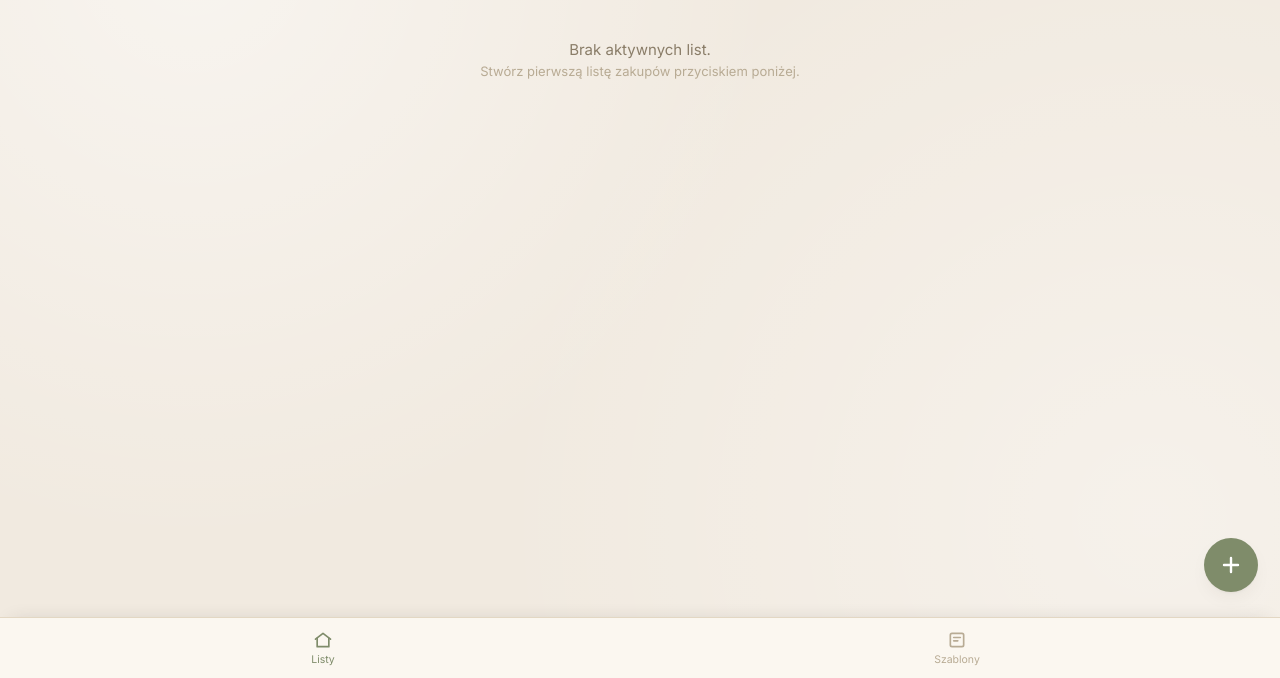
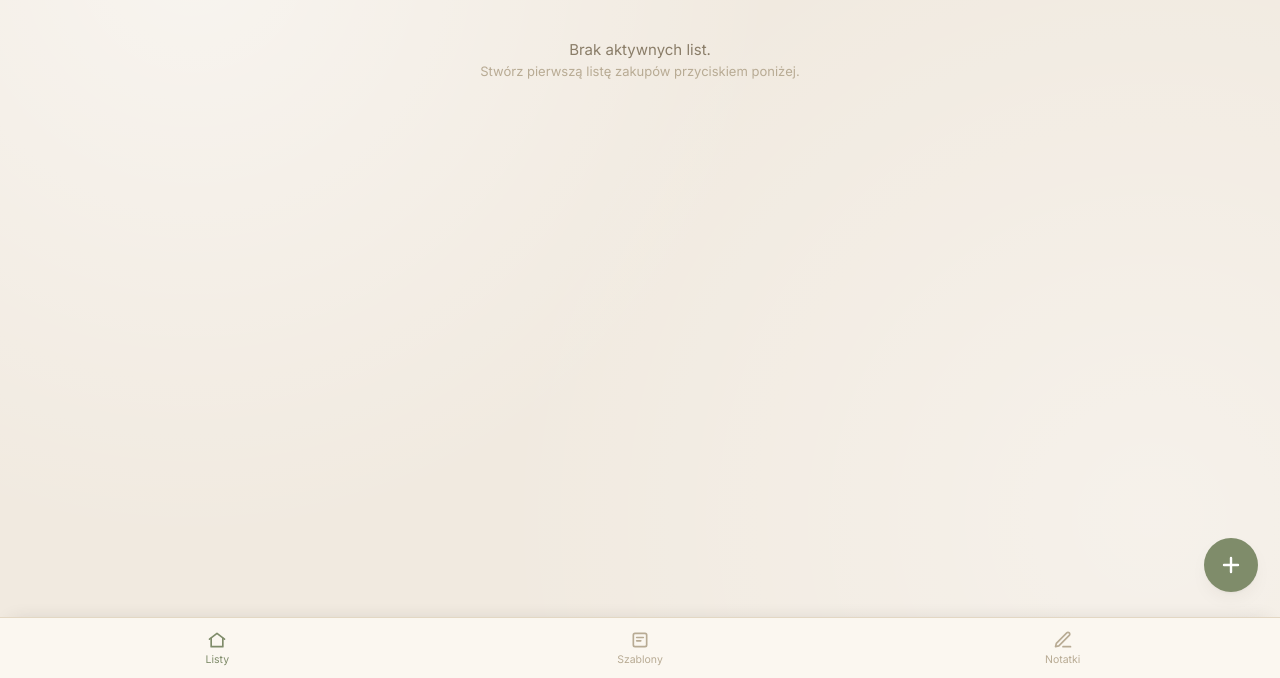
Before and after one commit to Creagrzes/zakupy, a plain HTML site: page public/index.html in a window 1280 px wide. Both pictures are taken after a click on the button "Grzegorz". Shown: the part 122-800 px from the top of the page. Drawn offline with Linux system fonts and the light colour scheme.

Commit message:
index.html

```diff
--- a/public/index.html
+++ b/public/index.html
@@ -11,7 +11,7 @@
 </head>
 <body>
 
-  <!-- Ekran powitalny: pytamy o imię tylko raz, zapisujemy w localStorage -->
+  <!-- Ekran powitalny -->
   <div id="welcome" class="welcome hidden">
     <div class="welcome-card">
       <p class="eyebrow">zanim zaczniemy</p>
@@ -61,6 +61,10 @@
         <svg viewBox="0 0 24 24" width="20" height="20" fill="none" stroke="currentColor" stroke-width="2" stroke-linecap="round" stroke-linejoin="round"><rect x="4" y="4" width="16" height="16" rx="2"/><path d="M8 9h8M8 13h5"/></svg>
         <span>Szablony</span>
       </button>
+      <button type="button" class="nav-btn" data-route="notes">
+        <svg viewBox="0 0 24 24" width="20" height="20" fill="none" stroke="currentColor" stroke-width="2" stroke-linecap="round" stroke-linejoin="round"><path d="M12 20h9"/><path d="M16.5 3.5a2.121 2.121 0 0 1 3 3L7 19l-4 1 1-4L16.5 3.5z"/></svg>
+        <span>Notatki</span>
+      </button>
     </nav>
 
     <div id="toast-stack" class="toast-stack"></div>
```
